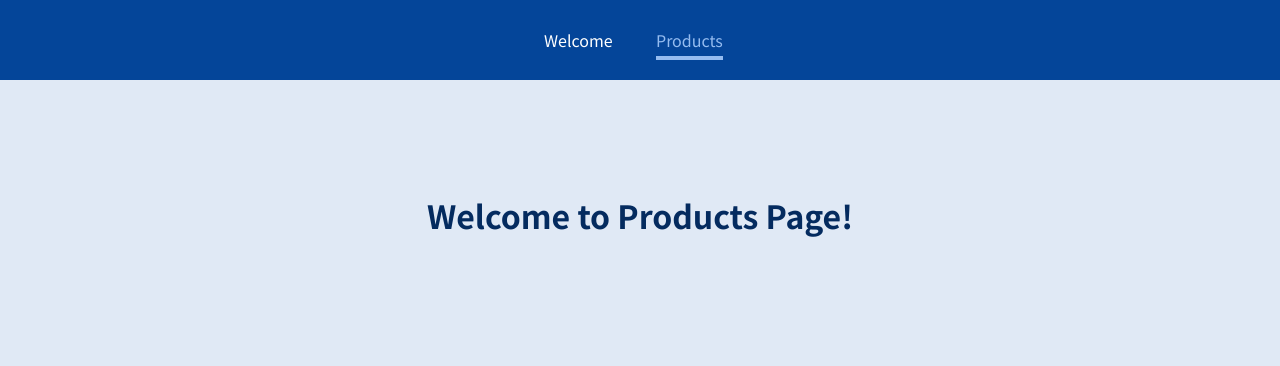
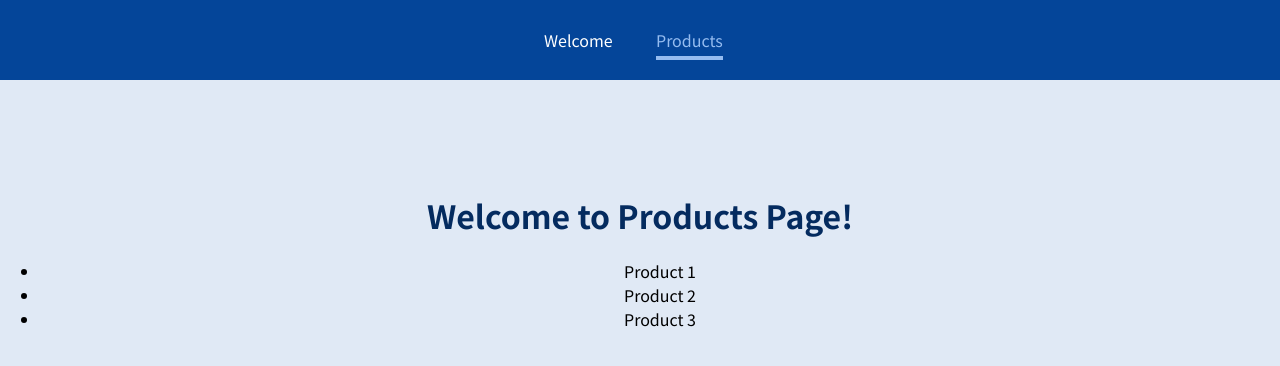
Before and after one commit to Harry-Leepz/React-Router, a React (Create React App) app: page /products in a window 1280 px wide. Shown: the top 366 px of the page. Built offline with nearby package versions, Linux system fonts and the light colour scheme.

Commit message:
Add basic ul with some dummy list items

```diff
--- a/src/components/Products.jsx
+++ b/src/components/Products.jsx
@@ -4,6 +4,11 @@ const Products = () => {
   return (
     <>
       <h1>Welcome to Products Page!</h1>
+      <ul>
+        <li>Product 1</li>
+        <li>Product 2</li>
+        <li>Product 3</li>
+      </ul>
     </>
   );
 };
```
Also changed, not shown: 1 other file (tests, documents, lock files or other folders).
